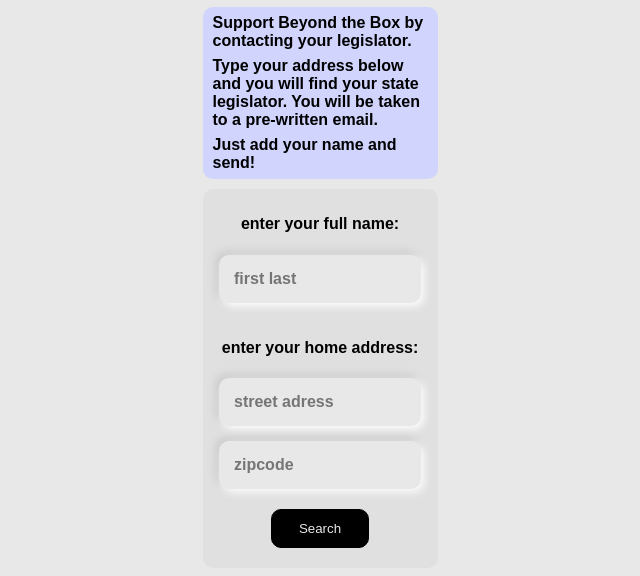
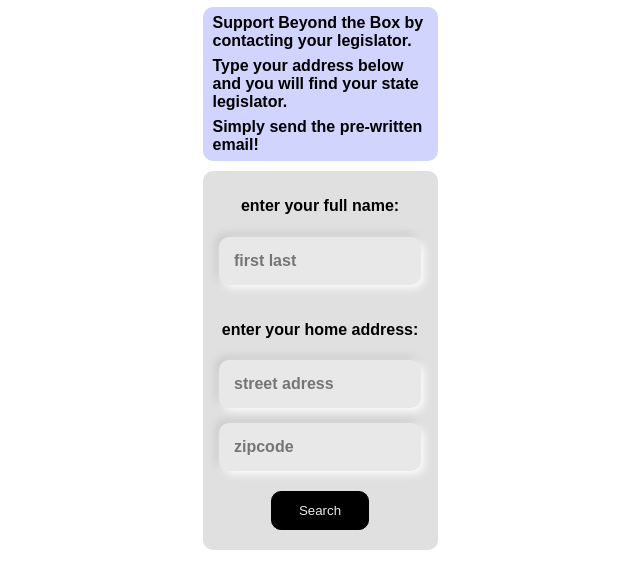
Before and after one commit to ethanwells/FindMyGaRep, a plain HTML site: page index.html in a window 1280 px wide. Shown: the part 251-827 px from the top of the page, without its empty margins (320-960 px from the left). Drawn offline with Linux system fonts and the light colour scheme.

Commit message:
change text instructions on homepage

```diff
--- a/index.html
+++ b/index.html
@@ -2,15 +2,7 @@
 <html>
   <head>
     <meta charset="utf-8">
-    <meta name="viewport" content=" width=device-width, initial-scale=1">
-    <style>
-      /* Styles for desktop screens */
-      @media screen and (min-width: 768px) {
-        meta[name="viewport"] {
-          content: "width=device-width, initial-scale=1.5";
-        }
-      }
-    </style>
+    <meta name="viewport" content=" width=device-width, initial-scale=1.0">
     <link rel="stylesheet" type="text/css" href="style.css">
     <link rel="shortcut icon" type="image/png" href="resources/btblogo.png">
     <title>Find My Rep</title>
@@ -30,10 +22,10 @@
         Support Beyond the Box by contacting your legislator.
       </h4>
       <h4 id="instructions">
-        Type your address below and you will find your state legislator. You will be taken to a pre-written email.
+        Type your address below and you will find your state legislator.
       </h4>
       <h4 id="instructions">
-        Just add your name and send!
+        Simply send the pre-written email!
       </h4>
     </div>
 
@@ -47,7 +39,6 @@
       <button id="searchButton">Search</button>
     </div>
 
-
     <div id="results"></div>
 
     <script src="script.js"></script>
--- a/style.css
+++ b/style.css
@@ -1,9 +1,10 @@
-html {
+/*html {
   background-color: #e8e8e8;
   scroll-behavior: smooth;
-}
+}*/
 
 body {
+  background-color: white;
   display: flex;
   flex-direction: column;
   align-items: center;
@@ -91,6 +92,7 @@
   align-items: center;
   justify-content: space-between;
   margin-right: 4px;
+  margin-bottom: 25vh;
 }
 
 @keyframes fadeInAnimation {
@@ -173,15 +175,6 @@
 }
 
 
-
-
-
-
-
-
-
-
-
 @keyframes scale-up4 {
   20% {
     background-color: #ffff;
```
Also changed, not shown: 1 other file.
